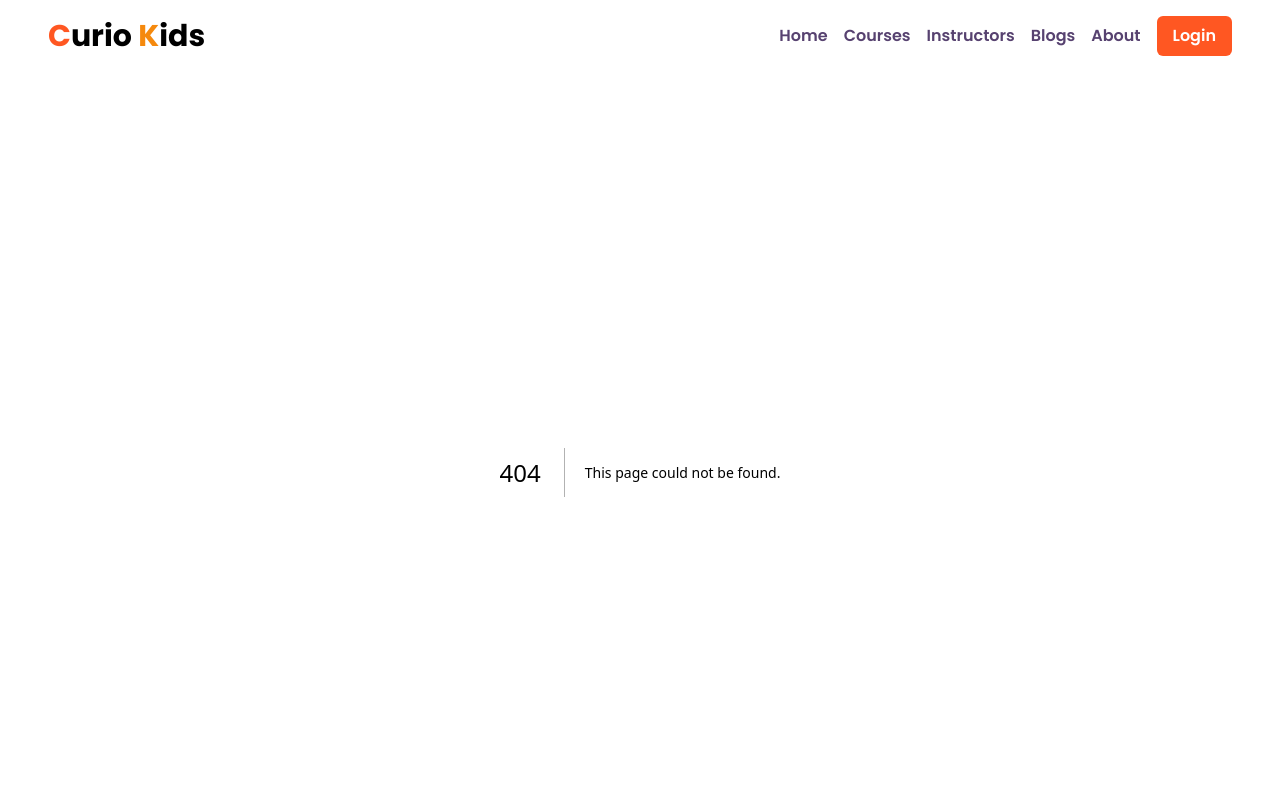
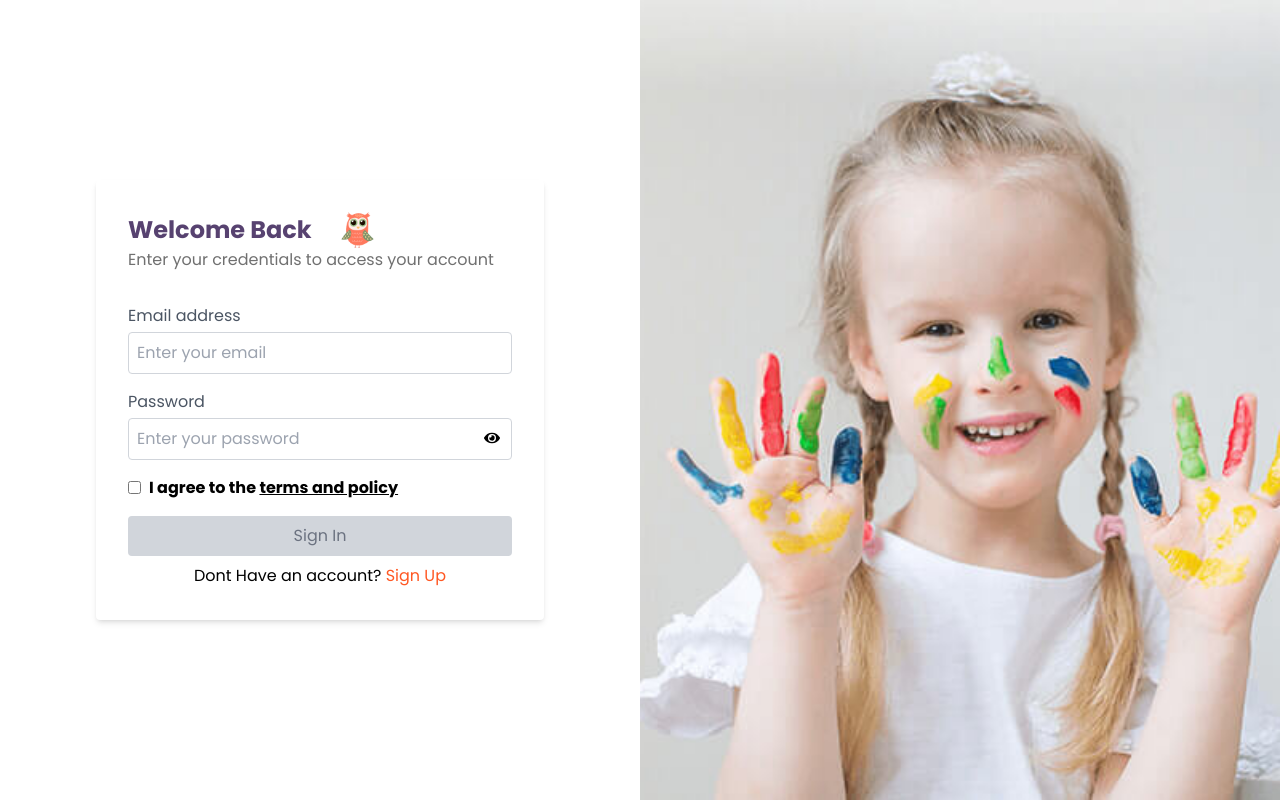
Before and after one commit to Al-Amin49/curio-kids, a Next.js app: page /login in a window 1280 px wide. Before the commit this address had no page. Shown: the top 802 px of the page. Built offline with nearby package versions, Linux system fonts and the light colour scheme.

Commit message:
code refactor and login design complete

```diff
--- a/package.json
+++ b/package.json
@@ -14,6 +14,7 @@
     "next": "14.2.6",
     "react": "^18",
     "react-dom": "^18",
+    "react-hook-form": "^7.53.0",
     "react-icons": "^5.3.0",
     "react-slick": "^0.30.2",
     "slick-carousel": "^1.8.1",
--- /dev/null
+++ b/src/app/(withNavAndFooter)/layout.tsx
@@ -0,0 +1,18 @@
+
+import React, { ReactNode } from "react";
+import Navbar from "../components/Shared/Navbar";
+import Footer from "../components/Shared/Foooter";
+
+const layout = ({ children }: { children: ReactNode }) => {
+  return (
+    <div>
+      <Navbar/>
+     <div className="min-h-screen">
+     {children}
+     </div>
+     <Footer/>
+    </div>
+  );
+};
+
+export default layout;
--- /dev/null
+++ b/src/app/(withNavAndFooter)/page.tsx
@@ -0,0 +1,24 @@
+import AllBlogs from "../components/UI/Home/AllBlogs";
+import Banner from "../components/UI/Home/Banner";
+import Events from "../components/UI/Home/Events";
+import OurValue from "../components/UI/Home/OurValue";
+import PopularCourses from "../components/UI/Home/PopularCourses";
+import Teachers from "../components/UI/Home/Teachers";
+import Testimonials from "../components/UI/Home/Testimonials";
+import WhoWeAre from "../components/UI/Home/WhoWeAre";
+
+
+export default function Home() {
+    return (
+     <div className="overflow-x-hidden ">
+     <Banner/>
+     <WhoWeAre/>
+     <PopularCourses/>
+     <OurValue/>
+     <Teachers/>
+     <Testimonials/>
+     <Events/>
+     <AllBlogs/>
+     </div>
+    );
+  }
--- a/src/app/teachers/page.tsx
+++ b/src/app/(withNavAndFooter)/teachers/page.tsx
@@ -1,8 +1,8 @@
 import Image from "next/image";
-import Cover from "../components/Cover";
+import Cover from "../../components/Cover";
 import banner from "@/assets/teachers/page-banner-5.jpg";
-import Container from "../components/UI/Container";
-import { Teacher } from "../types/teachers.type";
+import Container from "../../components/UI/Container";
+import { Teacher } from "../../types/teachers.type";
 
 const TeachersPage = async () => {
   const res = await fetch(`https://curio-kids-server.vercel.app/teachers`, {
--- a/src/app/components/Shared/Navbar.tsx
+++ b/src/app/components/Shared/Navbar.tsx
@@ -1,8 +1,8 @@
 "use client";
 import Link from "next/link";
 import { useState } from "react";
-import { HiMenu, HiX } from "react-icons/hi"; // Importing menu icons
-import { motion } from "framer-motion"; // Importing framer-motion for animations
+import { HiMenu, HiX } from "react-icons/hi";
+import { motion } from "framer-motion";
 
 const Navbar = () => {
   const [isOpen, setIsOpen] = useState(false);
@@ -50,7 +50,7 @@ const Navbar = () => {
           <Link href="/teachers">Instructors</Link>
           <Link href="/">Blogs</Link>
           <Link href="/about">About</Link>
-          <Link href="/contact-us">
+          <Link href="/login">
             <button className="btn btn-lg">Login</button>
           </Link>
         </ul>
--- a/src/app/layout.tsx
+++ b/src/app/layout.tsx
@@ -1,8 +1,6 @@
 import type { Metadata } from "next";
 import { Poppins } from "next/font/google";
 import "./globals.css";
-import Navbar from "./components/Shared/Navbar";
-import Foooter from "./components/Shared/Foooter";
 
 const poppins = Poppins({ subsets: ["latin"], weight:["400","600","700"] });
 
@@ -19,11 +17,9 @@ export default function RootLayout({
   return (
     <html lang="en">
       <body className={poppins.className}>
-        <Navbar/>
      <div className="min-h-screen">
      {children}
      </div>
-     <Foooter/>
         </body>
     </html>
   );
--- /dev/null
+++ b/src/app/login/page.tsx
@@ -0,0 +1,141 @@
+"use client"
+import { useState } from "react";
+import { useRouter } from "next/router";
+import Image from "next/image";
+import { FaEye, FaEyeSlash } from "react-icons/fa";
+import { useForm } from "react-hook-form";
+ import loginImg from "@/assets/login.jpg";
+ import {motion} from 'framer-motion'
+import { bannerShape } from "../components/UI/Home/Banner";
+import bannerShape1 from "@/assets/shape/banner-shape-1.png";
+
+const LoginPage = () => {
+  const [showPassword, setShowPassword] = useState(false);
+  const [agree, setAgree] = useState(false);
+//   const router = useRouter();
+
+  const {
+    register,
+    handleSubmit,
+    formState: { errors },
+  } = useForm();
+
+  const onSubmit = (data: any) => {
+    console.log("data", data);
+    if (agree) {
+      // Call your login function here
+      window.alert("Login successful");
+    //   router.push("/"); // Navigate to home page
+    }
+  };
+
+  return (
+    <div className="flex flex-col md:flex-row h-screen">
+      {/* Form Section */}
+      <div className="flex flex-col justify-center items-center md:w-1/2 w-full p-8">
+        <div className="w-full max-w-md bg-white p-8 rounded shadow-md">
+         <div className="flex items-center space-x-1">
+         <h2 className="text-2xl font-bold text-black">Welcome Back</h2>
+          <motion.div
+              variants={bannerShape}
+              initial="initial"
+              animate="animate"
+            >
+              <Image
+                src={bannerShape1}
+                alt="banner shape"
+                className="w-8 mx-auto lg:mx-0"
+              />
+            </motion.div>
+         </div>
+          <p className="mb-8 text-[#707070]">
+            Enter your credentials to access your account
+          </p>
+          <form onSubmit={handleSubmit(onSubmit)} className="space-y-4">
+            <div className="flex flex-col">
+              <label htmlFor="email" className="mb-1 text-gray-600">
+                Email address
+              </label>
+              <input
+                id="email"
+                type="email"
+                {...register("email", { required: "Email is required" })}
+                placeholder="Enter your email"
+                className="p-2 border border-gray-300 rounded focus:outline-none focus:ring-2 focus:ring-blue-500"
+              />
+
+            </div>
+            <div className="flex flex-col relative">
+              <label htmlFor="password" className="mb-1 text-gray-600">
+                Password
+              </label>
+              <input
+                id="password"
+                type={showPassword ? "text" : "password"}
+                {...register("password", { required: "Password is required" })}
+                placeholder="Enter your password"
+                className="p-2 border border-gray-300 rounded focus:outline-none focus:ring-2 focus:ring-blue-500"
+              />
+
+              <span
+                className="absolute right-3 top-10 cursor-pointer"
+                onClick={() => setShowPassword(!showPassword)}
+              >
+                {showPassword ? <FaEyeSlash /> : <FaEye />}
+              </span>
+            </div>
+
+            {/* Terms and Policy Checkbox */}
+            <div className="flex items-center">
+              <input
+                id="agree"
+                type="checkbox"
+                checked={agree}
+                onChange={() => setAgree(!agree)}
+                className="mr-2"
+              />
+              <label htmlFor="agree" className="font-bold">
+                I agree to the{" "}
+                <span className="underline">terms and policy</span>
+              </label>
+            </div>
+            <button
+              disabled={!agree}
+              type="submit"
+              className={`w-full py-2 rounded transition duration-200 ${
+                agree
+                  ? "bg-secondary text-white hover:bg-blue-700"
+                  : "bg-gray-300 text-gray-500 cursor-not-allowed"
+              }`}
+            >
+              Sign In
+            </button>
+          </form>
+
+
+          <div className="text-center mt-2">
+            <p>
+              Dont Have an account?{" "}
+              <a href="/signup" className="text-primary font-medium">
+                Sign Up
+              </a>
+            </p>
+          </div>
+        </div>
+      </div>
+
+      {/* Image Section */}
+      <div className="hidden md:block md:w-1/2 relative">
+        <Image
+          src={loginImg}
+          alt="Login"
+          layout="fill"
+          objectFit="cover"
+          quality={100}
+        />
+      </div>
+    </div>
+  );
+};
+
+export default LoginPage;
--- a/src/app/page.tsx
+++ /dev/null
@@ -1,24 +0,0 @@
-import AllBlogs from "./components/UI/Home/AllBlogs";
-import Banner from "./components/UI/Home/Banner";
-import Events from "./components/UI/Home/Events";
-import OurValue from "./components/UI/Home/OurValue";
-import PopularCourses from "./components/UI/Home/PopularCourses";
-import Teachers from "./components/UI/Home/Teachers";
-import Testimonials from "./components/UI/Home/Testimonials";
-import WhoWeAre from "./components/UI/Home/WhoWeAre";
-
-
-export default function Home() {
-  return (
-   <div className="overflow-x-hidden ">
-   <Banner/>
-   <WhoWeAre/>
-   <PopularCourses/>
-   <OurValue/>
-   <Teachers/>
-   <Testimonials/>
-   <Events/>
-   <AllBlogs/>
-   </div>
-  );
-}
```
Also changed, not shown: src/app/(withNavAndFooter)/courses/page.tsx (renamed from src/app/courses/page.tsx, +4 -6 lines), src/app/(withNavAndFooter)/about/page.tsx (renamed from src/app/about/page.tsx), src/assets/login.jpg (added), 1 other file (tests, documents, lock files or other folders).
